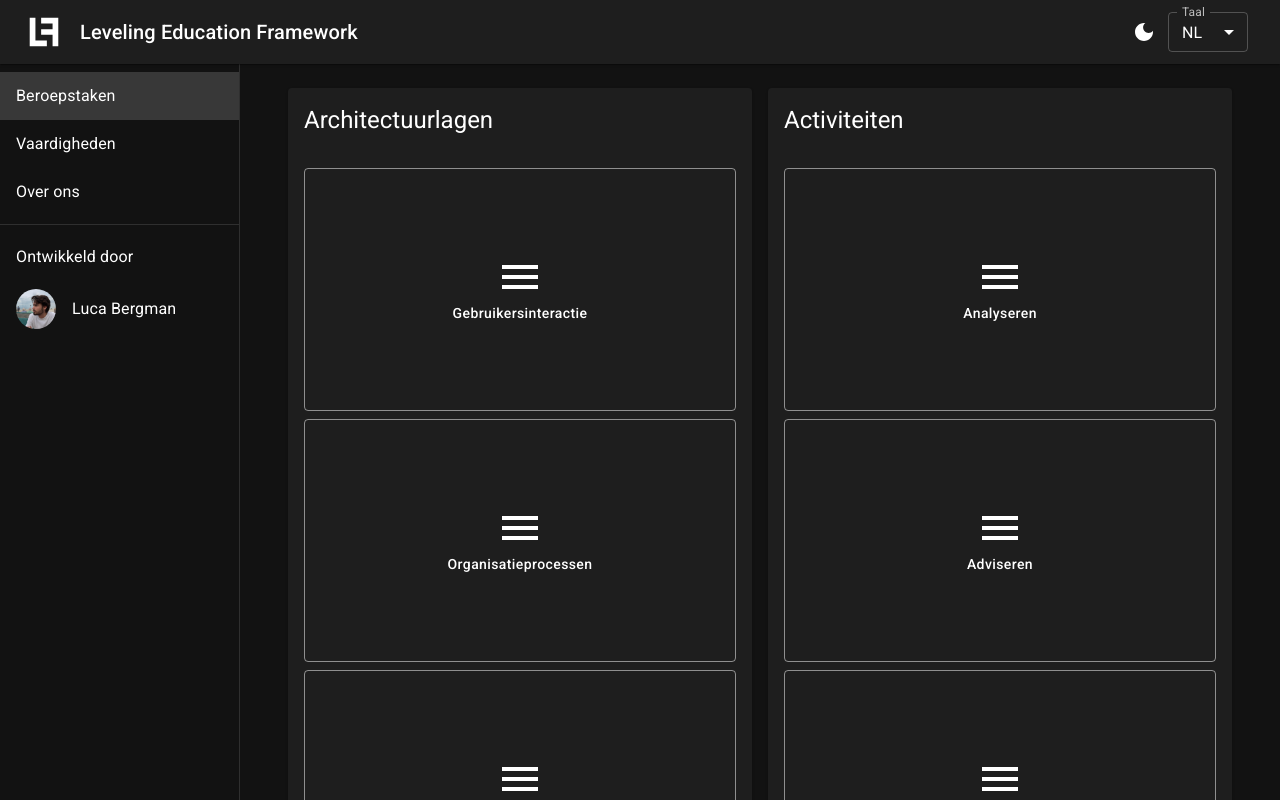
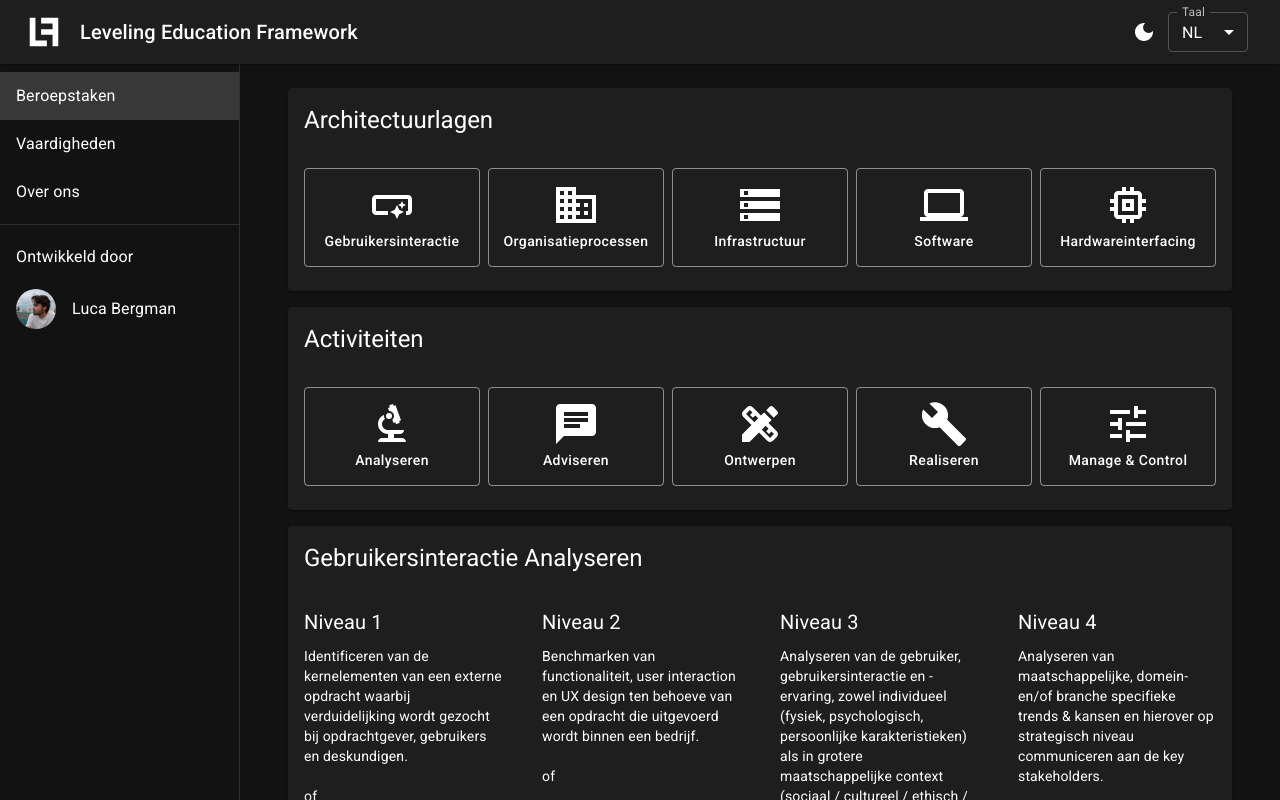
Before and after one commit to spark-156/leveling-education-framework, a Next.js app in the folder app/: page / in a window 1280 px wide. Shown: the top 800 px of the page. Built offline with nearby package versions, Linux system fonts and the light colour scheme.

Commit message:
Add activiteiten Refactor icon switch statement to util function

```diff
--- a/app/components/NavigationCardButton.tsx
+++ b/app/components/NavigationCardButton.tsx
@@ -4,7 +4,7 @@ import {Button, Grid, GridProps, useMediaQuery, useTheme} from "@mui/material";
 import Link from "next/link";
 import MenuIcon from "@mui/icons-material/Menu";
 import {fontSize} from "@mui/system";
-import {Biotech, CalendarMonth, CoPresent, Handshake, MenuBook} from "@mui/icons-material";
+import {getIcon} from "../util/vaardighedenToIcon";
 
 export function NavigationCardButton({
   title,
@@ -28,42 +28,7 @@ export function NavigationCardButton({
     href = { query: { ...router.query, [query_param_key]: query_param_value } };
   }
 
-  let icon;
-  switch(query_param_value) {
-    case "Juiste kennis ontwikkelen":
-      icon = (<MenuBook sx={{fontSize: 48}} />)
-      break;
-    case "Kwalitatief product maken":
-      icon = (<Biotech sx={{fontSize: 48}} />)
-      break;
-    case "Kwalitatief product maken":
-      icon = (<Biotech sx={{fontSize: 48}} />)
-      break;
-    case "Kwalitatief product maken":
-      icon = (<Biotech sx={{fontSize: 48}} />)
-      break;
-    case "Samenwerken":
-      icon = (<Handshake sx={{fontSize: 48}} />)
-      break;
-    case "Boodschap delen":
-      icon = (<CoPresent sx={{fontSize: 48}} />)
-      break;
-    case "Plannen":
-      icon = (<CalendarMonth sx={{fontSize: 48}} />)
-      break;
-    case "Kwalitatief product maken":
-      icon = (<Biotech sx={{fontSize: 48}} />)
-      break;
-    case "Kwalitatief product maken":
-      icon = (<Biotech sx={{fontSize: 48}} />)
-      break;
-    case "Kwalitatief product maken":
-      icon = (<Biotech sx={{fontSize: 48}} />)
-      break;
-    default:
-      icon = (<MenuIcon sx={{fontSize: 48}} />)
-      break;
-  }
+  let icon = getIcon(query_param_value);
 
   return (
     <Grid item {...props}>
--- a/app/pages/index.tsx
+++ b/app/pages/index.tsx
@@ -70,7 +70,7 @@ export default function Beroepstaken({
       </Head>
       <Grid container spacing={2}>
         <Grid container item spacing={2} component={"header"}>
-          <Grid item xs={12} sm={6} component={"section"}>
+          <Grid item xs={12} component={"section"}>
             <NavigationCard
                 title={<FormattedMessage id="ARCHITECTURE_LAYERS" />}
                 subheader={<FormattedMessage id="ARCHITECTURE_LAYERS_SUBHEADER" />}
@@ -81,12 +81,12 @@ export default function Beroepstaken({
                       title={<FormattedMessage id={architecture_layer} />}
                       query_param_key="architectuurlaag"
                       query_param_value={architecture_layer}
-                      props={{ xs: 12 }}
+                      props={{ xs: 12, lg: 2.4 }}
                   />
               ))}
             </NavigationCard>
           </Grid>
-          <Grid item xs={12} sm={6} component={"section"}>
+          <Grid item xs={12} component={"section"}>
             <NavigationCard
                 title={<FormattedMessage id="ACTIVITIES" />}
                 subheader={<FormattedMessage id="ACTIVITIES_SUBHEADER" />}
@@ -97,7 +97,7 @@ export default function Beroepstaken({
                       title={<FormattedMessage id={activity} />}
                       query_param_key="activiteit"
                       query_param_value={activity}
-                      props={{ xs: 12 }}
+                      props={{ xs: 12, lg: 2.4 }}
                   />
               ))}
             </NavigationCard>
@@ -113,7 +113,6 @@ export default function Beroepstaken({
           ))}
         </Grid>
       </Grid>
-
     </>
   );
 }
--- /dev/null
+++ b/app/util/vaardighedenToIcon.tsx
@@ -0,0 +1,62 @@
+import {
+    AccessibilityNew,
+    Announcement,
+    Biotech, Build,
+    CalendarMonth, Chat,
+    CoPresent, DesignServices, DirectionsRun, Domain,
+    Explore,
+    Handshake, Laptop, Memory,
+    MenuBook, Psychology, SmartButton, Storage, Tune
+} from "@mui/icons-material";
+import MenuIcon from "@mui/icons-material/Menu";
+import React from "react";
+
+export function getIcon(query_param_value: string) {
+    switch(query_param_value) {
+        case "Juiste kennis ontwikkelen":
+            return (<MenuBook sx={{fontSize: 48}} />)
+        case "Kwalitatief product maken":
+            return (<Biotech sx={{fontSize: 48}} />)
+        case "Overzicht creëren":
+            return (<Explore sx={{fontSize: 48}} />)
+        case "Kritisch oordelen":
+            return (<Announcement sx={{fontSize: 48}} />)
+        case "Samenwerken":
+            return (<Handshake sx={{fontSize: 48}} />)
+        case "Boodschap delen":
+            return (<CoPresent sx={{fontSize: 48}} />)
+        case "Plannen":
+            return (<CalendarMonth sx={{fontSize: 48}} />)
+        case "Flexibel opstellen":
+            return (<AccessibilityNew sx={{fontSize: 48}} />)
+        case "Pro-actief handelen":
+            return (<DirectionsRun sx={{fontSize: 48}} />)
+        case "Reflecteren":
+            return (<Psychology sx={{fontSize: 48}} />)
+            // architectuurlaag
+        case "Gebruikersinteractie":
+            return (<SmartButton sx={{fontSize: 48}} />)
+        case "Organisatieprocessen":
+            return (<Domain sx={{fontSize: 48}} />)
+        case "Infrastructuur":
+            return (<Storage sx={{fontSize: 48}} />)
+        case "Software":
+            return (<Laptop sx={{fontSize: 48}} />)
+        case "Hardwareinterfacing":
+            return (<Memory sx={{fontSize: 48}} />)
+            // activiteit
+        case "Analyseren":
+            return (<Biotech sx={{fontSize: 48}} />)
+        case "Adviseren":
+            return (<Chat sx={{fontSize: 48}} />)
+        case "Ontwerpen":
+            return (<DesignServices sx={{fontSize: 48}} />)
+        case "Realiseren":
+            return (<Build sx={{fontSize: 48}} />)
+        case "Manage & Control":
+            return (<Tune sx={{fontSize: 48}} />)
+        default:
+            return (<MenuIcon sx={{fontSize: 48}} />)
+
+    }
+}
```
